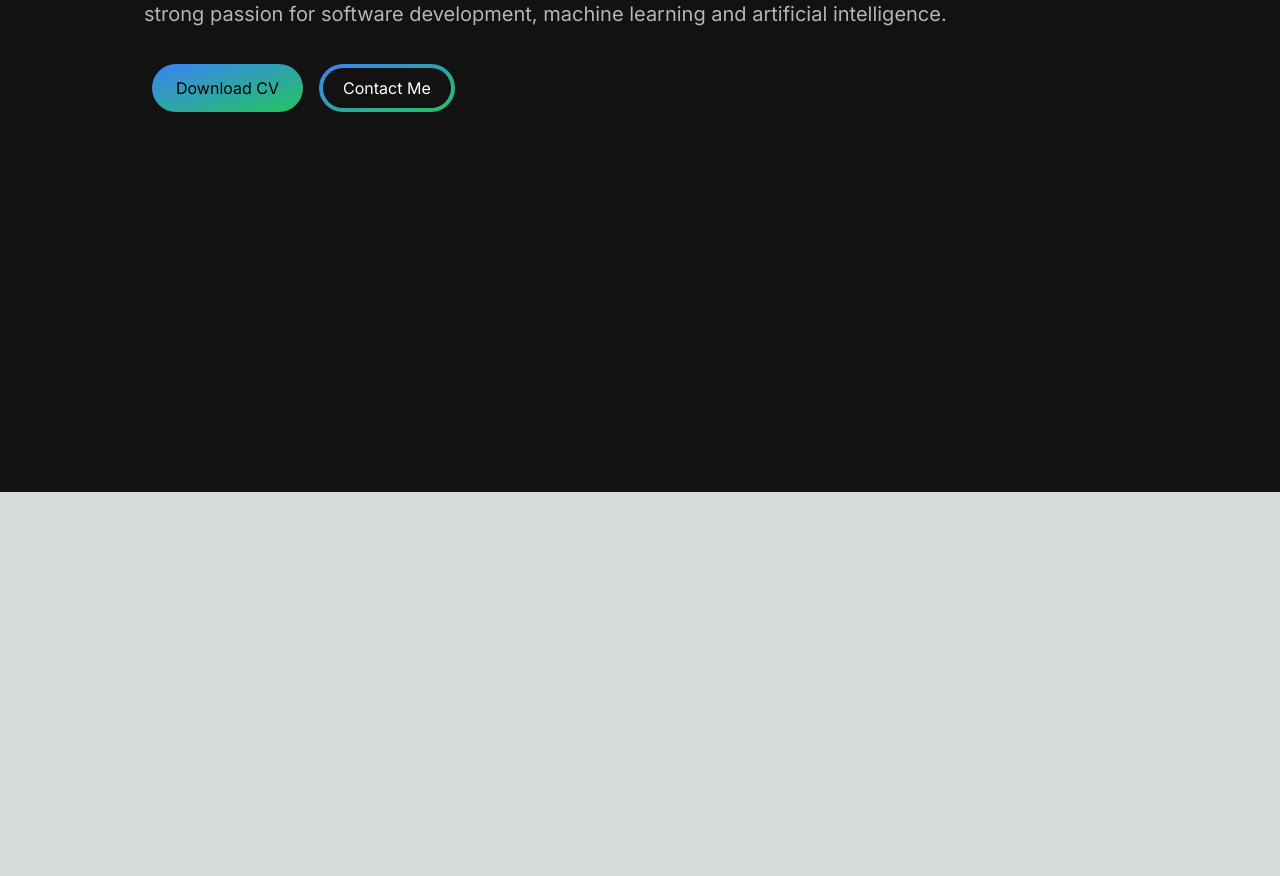
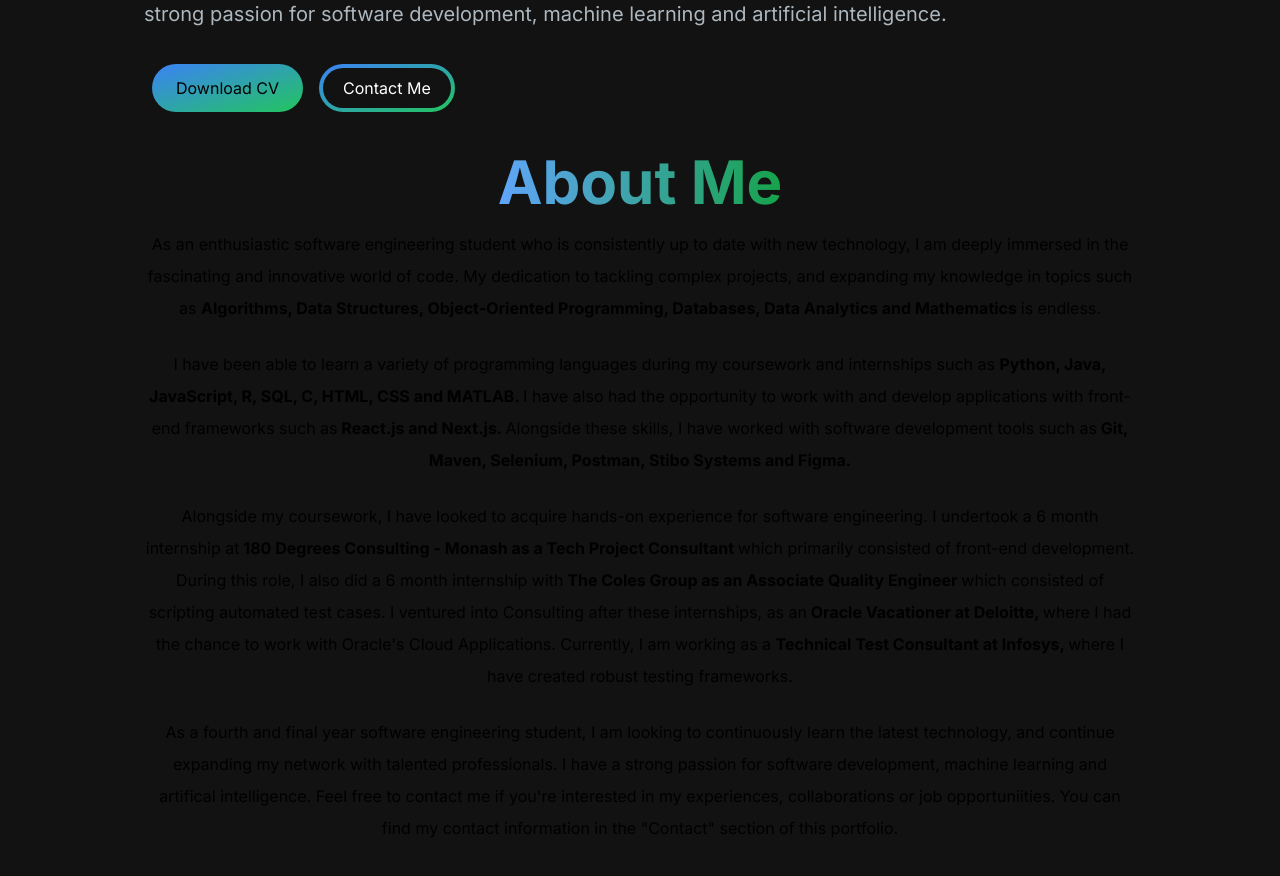
Before and after one commit to snekith99/portfolio, a Next.js app: page / in a window 1280 px wide. Shown: the part 308-1184 px from the top of the page. Before the commit the page ends 800 px from the top, so only its background shows below. Built offline with nearby package versions, Linux system fonts and the light colour scheme.

Commit message:
Adding About Section

```diff
--- a/app/page.tsx
+++ b/app/page.tsx
@@ -1,11 +1,13 @@
 import HeaderSection from "../components/HeaderSection";
 import IntroSection from "../components/IntroSection";
+import AboutSection from "../components/AboutSection";
 
 export default function Home() {
   return (
     <main className="flex min-h-screen flex-col bg-[#121212] items-center p-36">
       <HeaderSection/>
       <IntroSection/>
+      <AboutSection/>
     </main>
   );
 }
--- /dev/null
+++ b/components/AboutSection.tsx
@@ -0,0 +1,59 @@
+"use client";
+
+import React from "react";
+import SectionHeading from "./SectionHeading";
+import { motion } from "framer-motion";
+import { useSectionInView } from "@/lib/hooks";
+
+export default function About() {
+  const { ref } = useSectionInView("About");
+
+  return (
+    <motion.section
+      ref={ref}
+      className="mb-28 text-center leading-8 sm:mb-40 scroll-mt-28"
+      initial={{ opacity: 0, y: 100 }}
+      animate={{ opacity: 1, y: 0 }}
+      transition={{ delay: 0.175 }}
+      id="about"
+    >
+      <SectionHeading>About me</SectionHeading>
+
+      <p className="mb-6">
+        As an enthusiastic software engineering student who is consistently up to date with new technology, I am deeply immersed in the fascinating and
+        innovative world of code. My dedication to tackling complex projects, and expanding my knowledge in topics such as {" "}
+        <span className="font-bold"> Algorithms, Data Structures, Object-Oriented Programming, Databases, Data Analytics and Mathematics </span>
+        is endless.
+      </p>
+
+      <p className="mb-6">
+        I have been able to learn a variety of programming languages during my coursework and
+        internships such as {" "}
+        <span className="font-bold">Python, Java, JavaScript, R, SQL, C, HTML, CSS and MATLAB. </span>
+        I have also had the opportunity to work with and develop applications with front-end frameworks such as
+        <span className="font-bold"> React.js and Next.js. </span>
+        Alongside these skills, I have worked with software development tools such as
+        <span className="font-bold"> Git, Maven, Selenium, Postman, Stibo Systems and Figma. </span>
+      </p>
+
+      <p className="mb-6">
+        Alongside my coursework, I have looked to acquire hands-on experience for software engineering.
+        I undertook a 6 month internship at
+        <span className="font-bold"> 180 Degrees Consulting - Monash as a Tech Project Consultant </span>
+        which primarily consisted of front-end development. During this role, I also did a 6 month internship with
+        <span className="font-bold"> The Coles Group as an Associate Quality Engineer </span>
+        which consisted of scripting automated test cases. I ventured into Consulting after these internships, as an
+        <span className="font-bold"> Oracle Vacationer at Deloitte, </span> where I had the chance to work with Oracle's Cloud Applications.
+        Currently, I am working as a <span className="font-bold"> Technical Test Consultant at Infosys, </span> where I have created robust
+        testing frameworks.
+      </p>
+
+      <p className="mb-6">
+        As a fourth and final year software engineering student, I am looking to continuously learn the latest technology, and continue
+        expanding my network with talented professionals. I have a strong passion for software development, machine learning
+        and artifical intelligence. Feel free to contact me if you're interested in my experiences, collaborations or job opportuniities.
+        You can find my contact information in the "Contact" section of this portfolio.
+      </p>
+    </motion.section>
+  );
+}
--- a/components/IntroSection.jsx
+++ b/components/IntroSection.jsx
@@ -20,7 +20,7 @@
             </span>
             <br />
             <TypeAnimation
-              sequence={["Snekith Karthikeyan", 1000, "", 1000]}
+              sequence={["Snekith Karthikeyan", 10000, "", 1000]}
               wrapper="span"
               speed={50}
               repeat={Infinity}
--- /dev/null
+++ b/components/SectionHeading.tsx
@@ -0,0 +1,14 @@
+import React from "react";
+
+type SectionHeadingProps = {
+  children: React.ReactNode;
+};
+
+export default function SectionHeading({ children }: SectionHeadingProps) {
+  return (
+
+    <h2 className="grid grid-cols-1 col-span-7 place-self-center text-4xl lg:text-6xl font-bold capitalize mt-10 mb-4 text-center sm:text-left text-transparent bg-clip-text bg-gradient-to-r from-blue-400 to-green-600">
+      {children}
+    </h2>
+  );
+}
--- /dev/null
+++ b/lib/hooks.ts
@@ -0,0 +1,21 @@
+import { useActiveSectionContext } from "@/context/active-section-context";
+import { useEffect } from "react";
+import { useInView } from "react-intersection-observer";
+import type { SectionName } from "./types";
+
+export function useSectionInView(sectionName: SectionName, threshold = 0.75) {
+  const { ref, inView } = useInView({
+    threshold,
+  });
+  const { setActiveSection, timeOfLastClick } = useActiveSectionContext();
+
+  useEffect(() => {
+    if (inView && Date.now() - timeOfLastClick > 1000) {
+      setActiveSection(sectionName);
+    }
+  }, [inView, setActiveSection, timeOfLastClick, sectionName]);
+
+  return {
+    ref,
+  };
+}
--- a/package.json
+++ b/package.json
@@ -16,6 +16,7 @@
     "react": "^18",
     "react-dom": "^18",
     "react-hot-toast": "^2.4.1",
+    "react-intersection-observer": "^9.7.0",
     "react-type-animation": "^3.2.0"
   },
   "devDependencies": {
```
Also changed, not shown: 1 other file (tests, documents, lock files or other folders).
